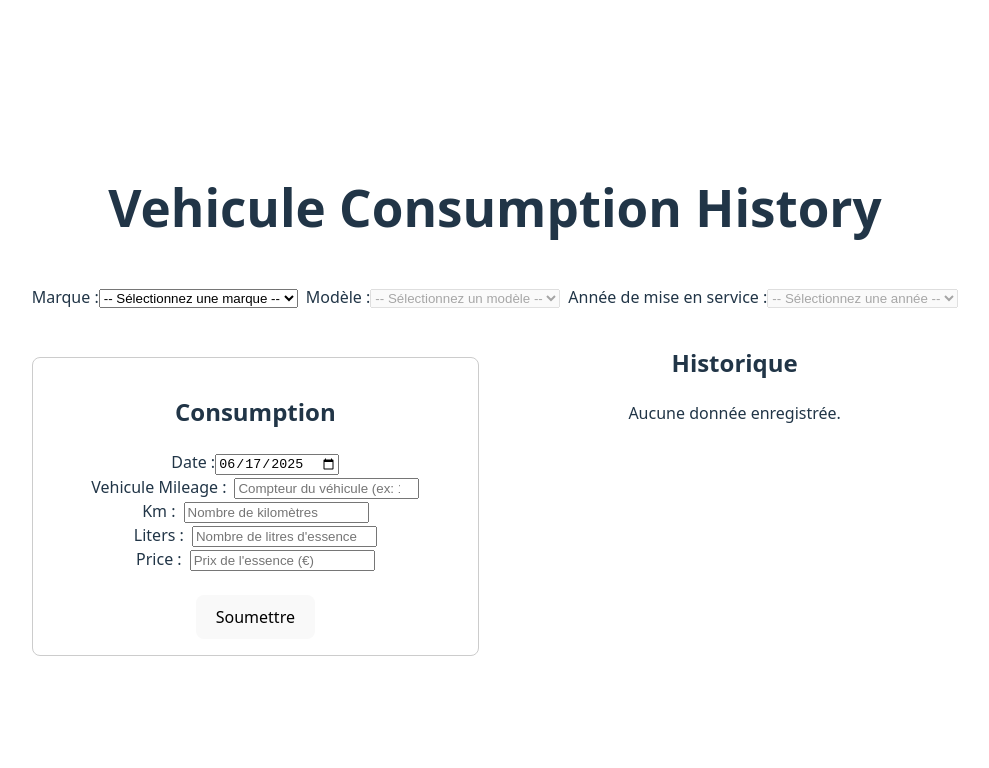
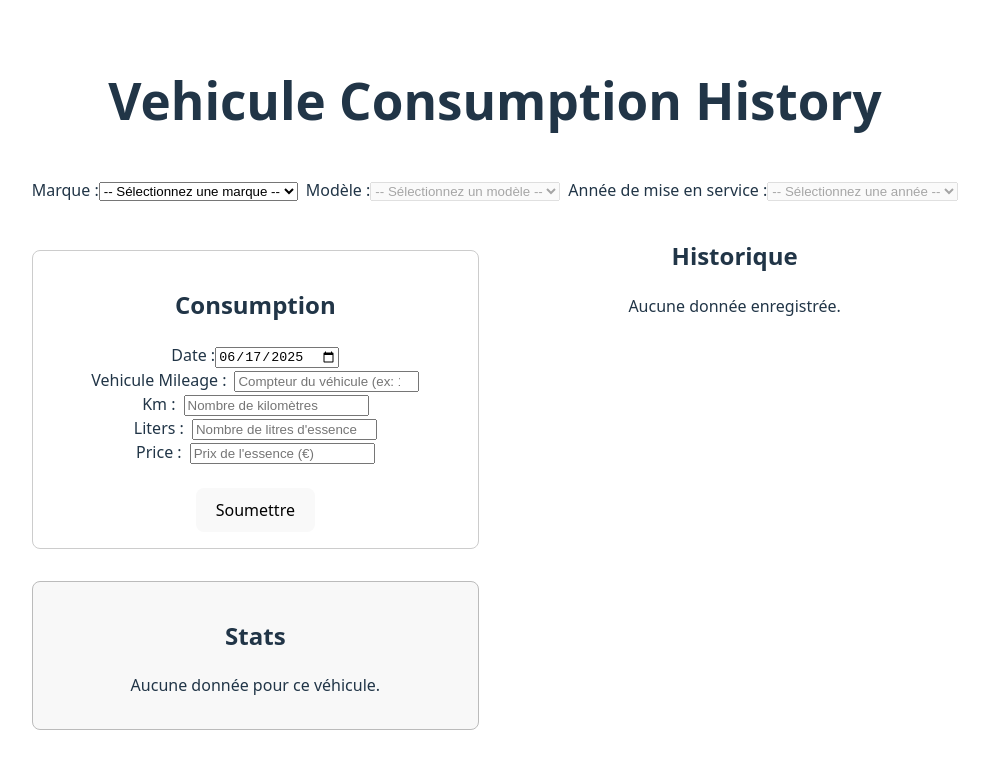
Before and after one commit to papa-pa/pwa-copilot, a React (Vite) app in the folder vehicule-consumption-history/: page / in a window 1280 px wide. Shown: the top 768 px of the page, without its empty margins (145-1134 px from the left). Built offline with nearby package versions, Linux system fonts and the light colour scheme.

Commit message:
update app

```diff
--- a/vehicule-consumption-history/src/App.jsx
+++ b/vehicule-consumption-history/src/App.jsx
@@ -32,7 +32,8 @@ function App() {
       mileage: mileageValue,
       km,
       liters,
-      price
+      price,
+      averageConsumption: km > 0 ? ((liters * 100) / km).toFixed(2) : null
     };
     const updatedHistory = [entry, ...history];
     setHistory(updatedHistory);
@@ -131,6 +132,16 @@ function App() {
               Soumettre
             </button>
           </div>
+          <div className="stats-block" style={{margin:'2rem 0', padding:'1rem', border:'1px solid #bbb', borderRadius:'8px', background:'#f8f8f8'}}>
+            <h2>Stats</h2>
+            {(() => {
+              // Filtrer l'historique pour le véhicule sélectionné
+              const filtered = history.filter(item => item.brand === selectedBrand && item.model === selectedModel && item.year === serviceYear && item.averageConsumption);
+              if (filtered.length === 0) return <p>Aucune donnée pour ce véhicule.</p>;
+              const avg = (filtered.reduce((sum, item) => sum + parseFloat(item.averageConsumption), 0) / filtered.length).toFixed(2);
+              return <p>Conso. Moyenne Global : <strong>{avg} L/100km</strong></p>;
+            })()}
+          </div>
         </div>
         <div style={{ flex: 1, marginLeft: '2rem', maxHeight: '500px', overflowY: 'auto', minWidth: '320px' }}>
           <h2>Historique</h2>
@@ -145,7 +156,8 @@ function App() {
                   Compteur : {item.mileage}<br />
                   Km : {item.km}<br />
                   Litres : {item.liters}<br />
-                  Prix : {item.price} €
+                  Prix : {item.price} €<br />
+                  Conso. Moyenne : {item.averageConsumption ? item.averageConsumption + ' L/100km' : '-'}
                 </li>
               ))}
             </ul>
```
